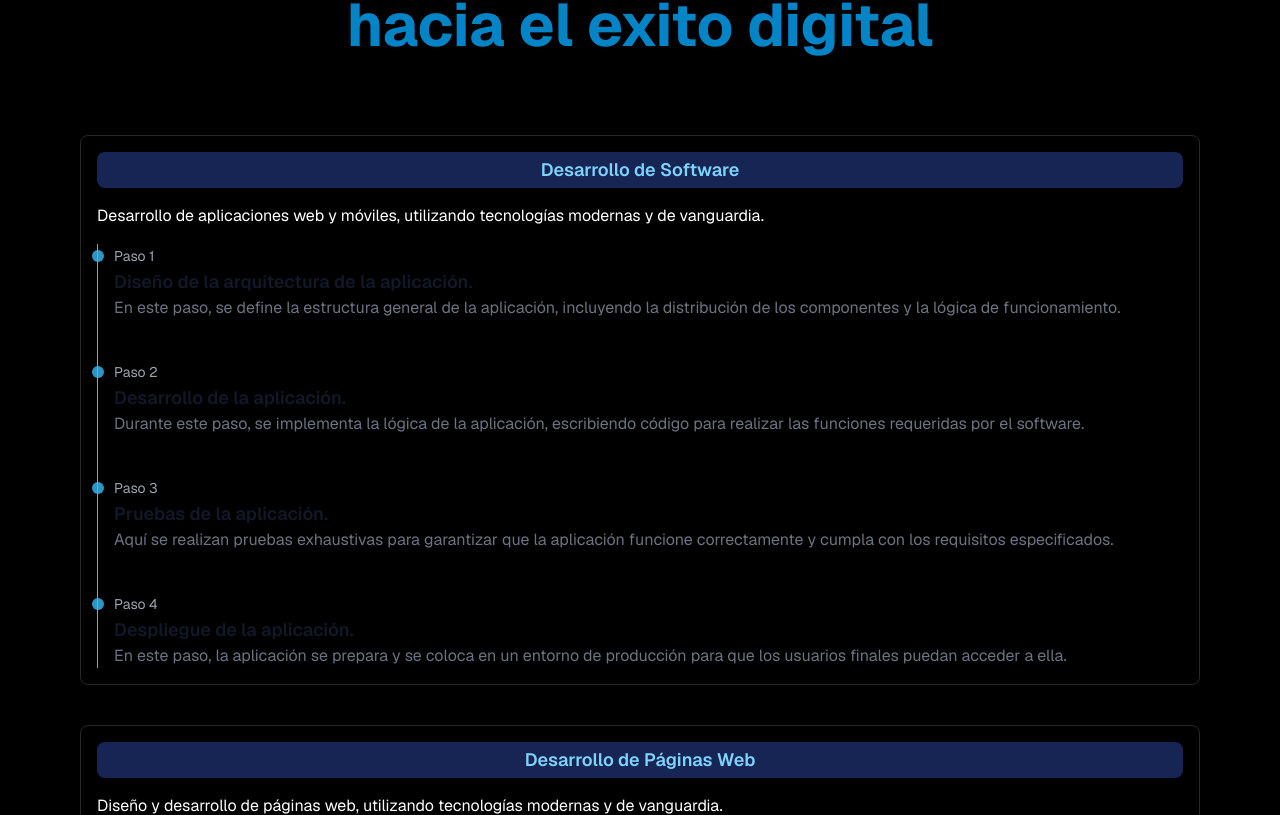
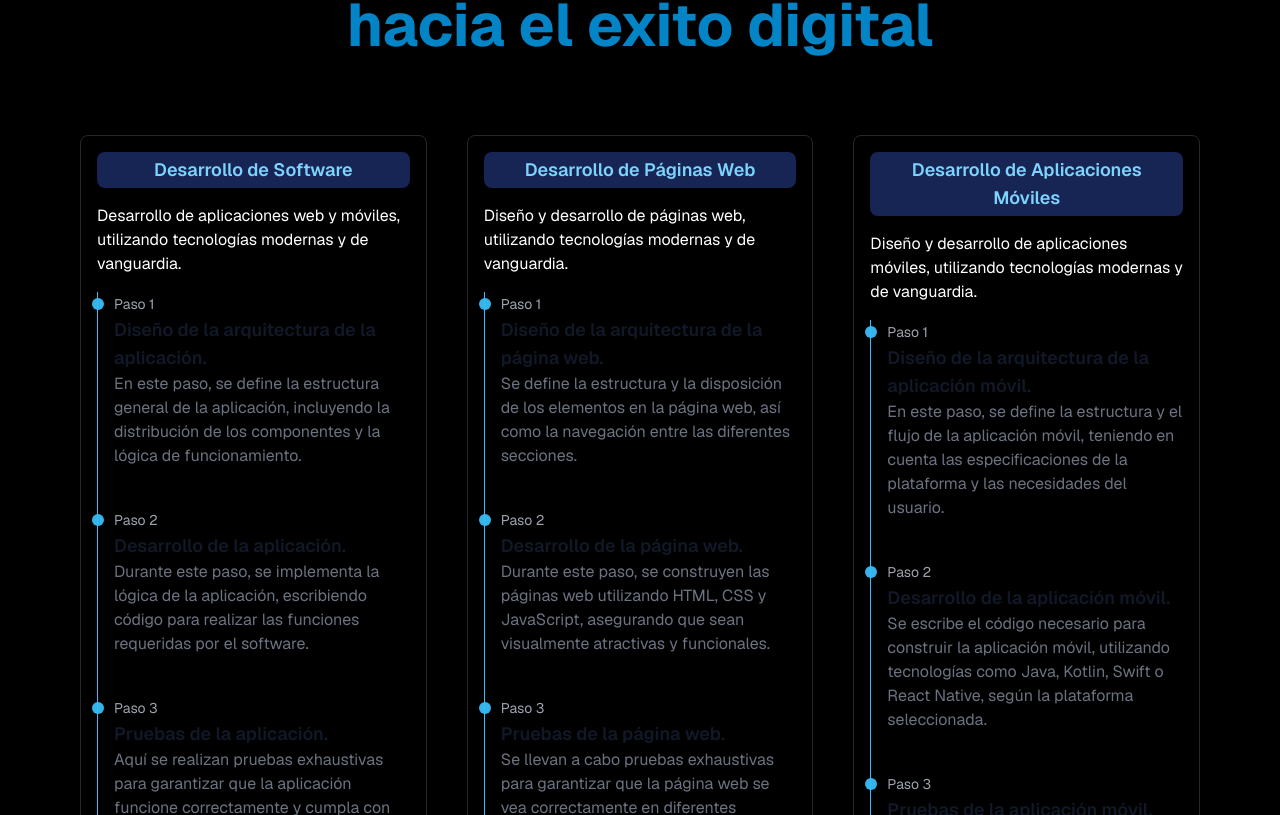
Before and after one commit to LucasQuaroni/lumarsoft, a Next.js app: page / in a window 1280 px wide. Shown: the part 945-1760 px from the top of the page. Built offline with nearby package versions, Linux system fonts and the light colour scheme; what tailwindcss-animated would draw is missing.

Commit message:
Update flex layout in secondSkills component

```diff
--- a/components/secondSkills.jsx
+++ b/components/secondSkills.jsx
@@ -25,7 +25,7 @@ const SecondSkills = () => {
         </div>
       </motion.div>
 
-      <div className="w-full flex gap-10 smn:flex flex-col">
+      <div className="w-full flex gap-10 lgn:flex lgn:flex-col">
         {skillArr.map((skill) => (
           <CardService contenido={skill} key={skill.id} />
         ))}
```
